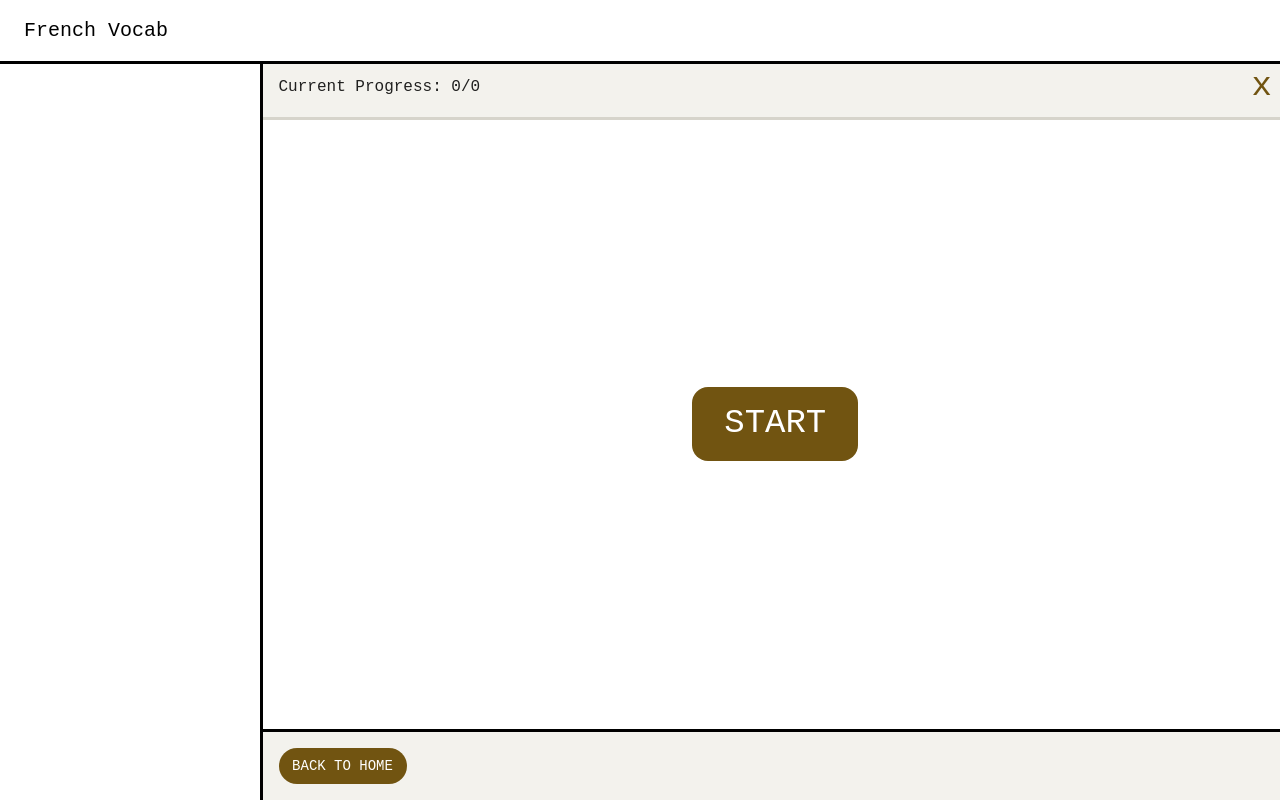
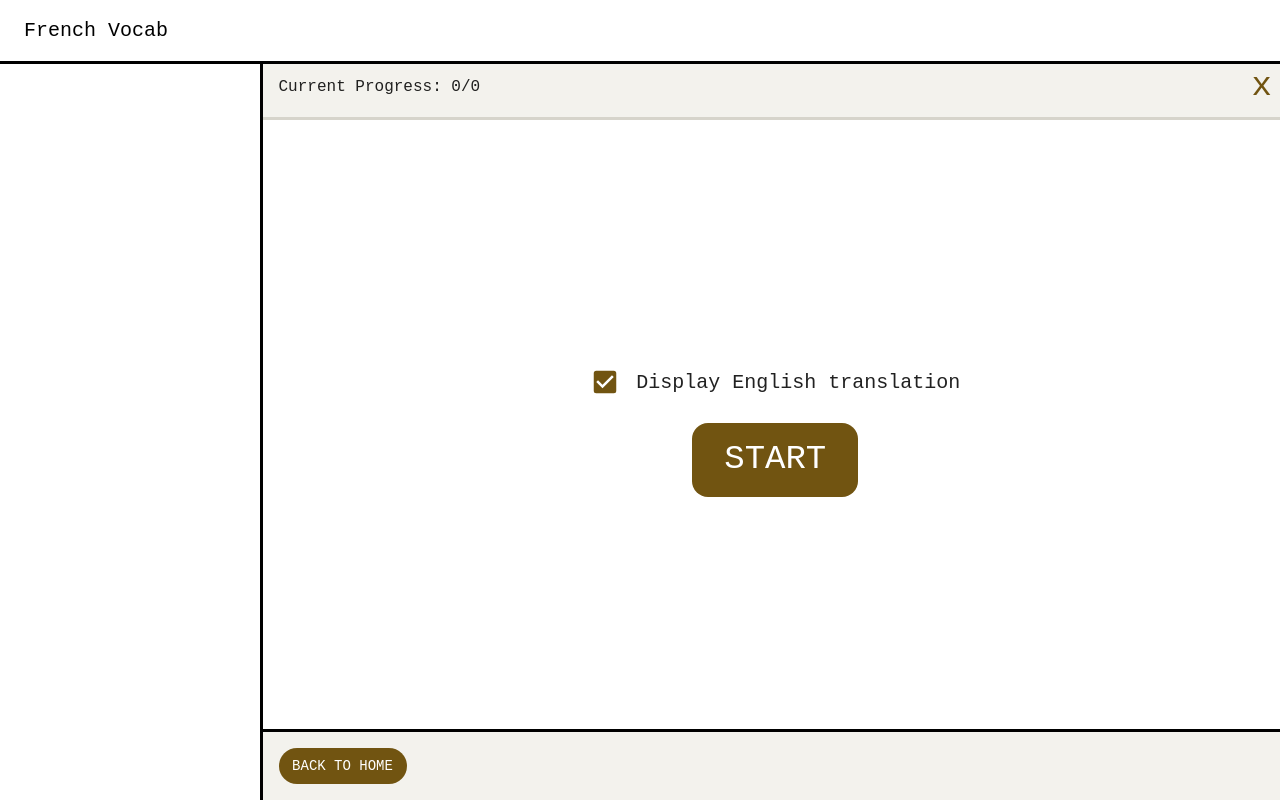
Before and after one commit to lattellie/25-06-frenFrontend, a React (Vite) app: page /play in a window 1280 px wide. Built offline with nearby package versions, Linux system fonts and the light colour scheme.

Commit message:
adding showEnglish option

```diff
--- a/index.html
+++ b/index.html
@@ -4,7 +4,7 @@
     <meta charset="UTF-8" />
     <link rel="icon" type="image/svg+xml" href="/vite.svg" />
     <meta name="viewport" content="width=device-width, initial-scale=1.0" />
-    <title> Frenchhhhh </title>
+    <title> French Lattellie </title>
     <script src="https://code.responsivevoice.org/responsivevoice.js?key=undefined"></script>
   </head>
   <body>
--- a/src/contexts/VocabContext.tsx
+++ b/src/contexts/VocabContext.tsx
@@ -14,8 +14,13 @@ interface VocabUnitContextType {
 
 }
 
+interface ShowEnglishContextType {
+    showEnglish: boolean;
+    setShowEnglish: (showEnglish: boolean) => void;
+}
 const VocabContext = createContext<VocabContextType | undefined>(undefined);
 const VocabUnitContext = createContext<VocabUnitContextType | undefined>(undefined);
+const showEnglishContext = createContext<ShowEnglishContextType|undefined>(undefined);
 
 export const useVocabContext = () => {
   const context = useContext(VocabContext);
@@ -32,16 +37,27 @@ export const useVocabUnitContext = () => {
   }
   return context;
 };
+
+export const useShowEnglishContext = () => {
+  const context = useContext(showEnglishContext);
+  if (!context) {
+    throw new Error('useVocabContext must be used within a VocabProvider');
+  }
+  return context;
+};
+
 export const VocabProvider = ({ children }: { children: ReactNode }) => {
   const [vocabs, setVocabs] = useState<Vocab[]>([]);
   const [units, setUnits] = useState<VocabUnit[]>([]);
+  const [showEnglish, setShowEnglish] = useState<boolean>(true);
 
   return (
+    <showEnglishContext.Provider value={{showEnglish, setShowEnglish}}>
     <VocabUnitContext.Provider value={{units, setUnits}}>
     <VocabContext.Provider value={{ vocabs, setVocabs }}>
       {children}
     </VocabContext.Provider>
-
     </VocabUnitContext.Provider>
+    </showEnglishContext.Provider>
   );
 };
--- a/src/pages/DictationPage.tsx
+++ b/src/pages/DictationPage.tsx
@@ -1,9 +1,10 @@
 import { Box, Button, Typography, useTheme } from '@mui/material';
-import { useVocabContext, useVocabUnitContext } from '../contexts/VocabContext';
+import { useShowEnglishContext, useVocabContext, useVocabUnitContext } from '../contexts/VocabContext';
 import type { Vocab } from '../type/vocabDD';
 import { FaCirclePlay } from 'react-icons/fa6';
 import { useEffect, useState } from 'react';
 import { useNavigate } from 'react-router-dom';
+import { MdCheckBox, MdCheckBoxOutlineBlank } from 'react-icons/md';
 
 const frenchCharSet = ['\'', 'a', 'à', 'â', 'b', 'c', 'ç', 'd', 'e', 'é', 'è', 'ê', 'ë', 'f', 'g', 'h', 'i', 'î', 'ï', 'j', 'k', 'l', 'm', 'n', 'o', 'ô', 'œ', 'p', 'q', 'r', 's', 't', 'u', 'ù', 'û', 'ü', 'v', 'w', 'x', 'y', 'ÿ', 'z', '-']
 
@@ -41,6 +42,7 @@ export default function DictationPage() {
     const theme = useTheme();
     const { vocabs } = useVocabContext()
     const { units } = useVocabUnitContext()
+    const { showEnglish, setShowEnglish } = useShowEnglishContext()
     const [firstLoad, setFirstLoad] = useState(true);
 
     const voices = useVoices();
@@ -61,7 +63,7 @@ export default function DictationPage() {
     const handleSubmit = (e: { preventDefault: () => void; }) => {
         if (currVocabs.length === 0) {
             e.preventDefault();
-        }else if (firstLoad) {
+        } else if (firstLoad) {
             playAudio(currVocabs[currentIndex].vocab.fren)
             setNowSubmit(true)
         } else if (nowSubmit) {
@@ -285,9 +287,26 @@ export default function DictationPage() {
                             overflowX: 'scroll',
                             height: '100%',
                             justifyContent: 'center',
-                            alignItems: 'center'
+                            alignItems: 'center',
                         }}
                     >
+                        <Box sx={{
+                            fontSize: '30px',
+                            gap: 2,
+                            display: 'flex',
+                            flexDirection: 'row',
+                            m: 2,
+                            cursor: 'pointer'
+                        }} onClick={() => setShowEnglish(!showEnglish)}>
+                            {showEnglish ? (
+                                <MdCheckBox color={theme.palette.brown.main} />
+                            ) : (
+                                <MdCheckBoxOutlineBlank color={theme.palette.brown.main} />
+                            )}
+                            <Typography variant='h6'>
+                                Display English translation
+                            </Typography>
+                        </Box>
                         <Button type="submit" sx={{
                             backgroundColor: theme.palette.brown.main,
                             color: theme.palette.brown.contrastText,
@@ -401,9 +420,13 @@ export default function DictationPage() {
                                 >
                                     <FaCirclePlay fontSize={'100px'} />
                                 </Box>
-                                <Typography variant="h4" gutterBottom>
-                                    {currVocabs[currentIndex].vocab.engl}
-                                </Typography>
+                                {showEnglish ? (
+                                    <Typography variant="h4" gutterBottom>
+                                        {currVocabs[currentIndex].vocab.engl}
+                                    </Typography>
+                                ) : (
+                                    <></>
+                                )}
                                 <Box
                                     component="form"
                                     onSubmit={handleSubmit}
@@ -452,7 +475,7 @@ export default function DictationPage() {
                                 theme.palette.beige.dark :
                                 theme.palette.brown.dark
                         },
-                    }} onClick={() => {navigate("/viewVocab") }}>
+                    }} onClick={() => { navigate("/viewVocab") }}>
                         Next
                     </Button>
                 </Box>
```
